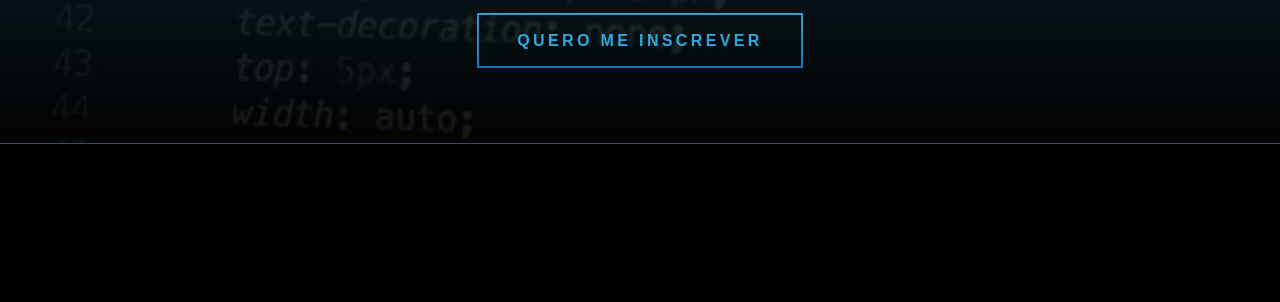
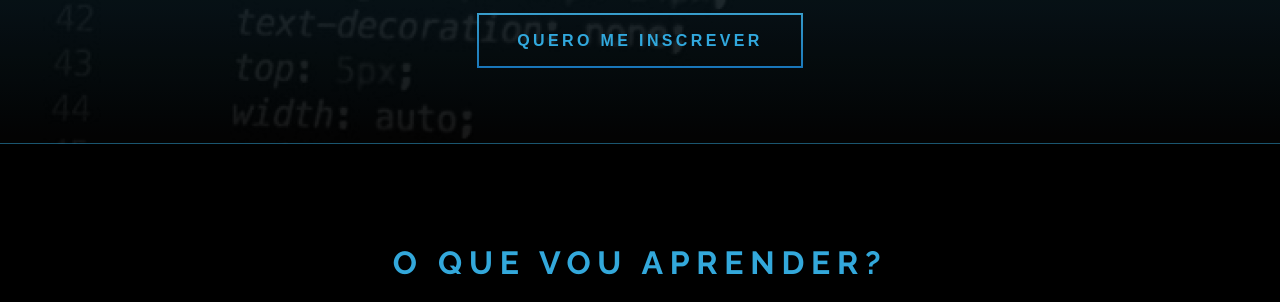
Before and after one commit to willson-alflen/dio-beginnerProject-dioLandingPage, a plain HTML site: page index.html in a window 1280 px wide. Shown: the part 456-758 px from the top of the page. Drawn offline with Linux system fonts and the light colour scheme.

Commit message:
adiciona estilo à session #course-content

```diff
--- a/assets/css/style.css
+++ b/assets/css/style.css
@@ -8,24 +8,26 @@
 
 body {
   font-family: "Raleway", sans-serif;
-  font-size: 400;
+  font-size: 16px;
+  font-weight: 400;
 
   max-width: 1440px;
 
   background-color: black;
+  color: white;
 }
 
 .banner {
   background: url("../images/banner.png"),
     linear-gradient(
       rgba(0, 0, 0, 0.6),
-      rgba(49, 168, 221, .2),
+      rgba(49, 168, 221, 0.2),
       rgba(0, 0, 0, 0.6)
     );
 
   height: 600px;
   padding-top: 60px;
-   border-bottom: 1px solid #33A8DB80;
+  border-bottom: 1px solid #33a8db80;
 }
 
 .banner-content {
@@ -70,18 +72,16 @@ body {
 
   font-size: 1.25rem;
   font-weight: 400;
-  color: #ffffff;
   line-height: 23px;
   text-align: center;
 
   margin-bottom: 16px;
-
 }
 
 .banner-content button {
   width: 326px;
   background: transparent;
-  border-image: linear-gradient(#3BA1CD, #1572B7);
+  border-image: linear-gradient(#3ba1cd, #1572b7);
   border-image-slice: 10;
 
   font-size: 16px;
@@ -91,9 +91,53 @@ body {
   text-align: center;
   text-transform: uppercase;
   letter-spacing: 0.21em;
-  color: #31A8DD;
+  color: #31a8dd;
   font-size: 1rem;
   font-weight: bold;
 
   padding: 16px 32px;
 }
+
+section {
+  margin: 100px auto;
+}
+
+#course-content {
+  width: 800px;
+  text-align: center;
+}
+
+#course-content h2 {
+  color: #33a8db;
+  font-size: 2rem;
+  font-weight: 700;
+  letter-spacing: 0.21em;
+  text-transform: uppercase;
+  margin-bottom: 24px;
+}
+
+#course-content .modules-list {
+  width: 535px;
+
+  margin: 24px auto;
+
+  display: flex;
+  flex-direction: column;
+  align-items: center;
+  justify-content: center;
+}
+
+#course-content .modules-list .module {
+  width: 100%;
+  background-color: #252525;
+  border: 1px solid #33A8DB;
+  box-shadow: inset -2px 6px 4px rgba(0, 0, 0, 0.4);
+  border-radius: 57px;
+
+  padding: 16px;
+  margin: 10px 0;
+}
+
+#course-content .modules-list .module span{
+  color: #33A8DB;
+}
```
Lines whose indentation alone changed are shown as unchanged.
